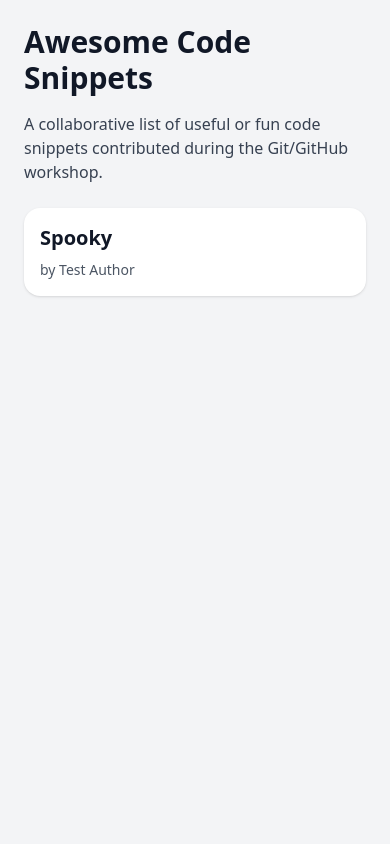
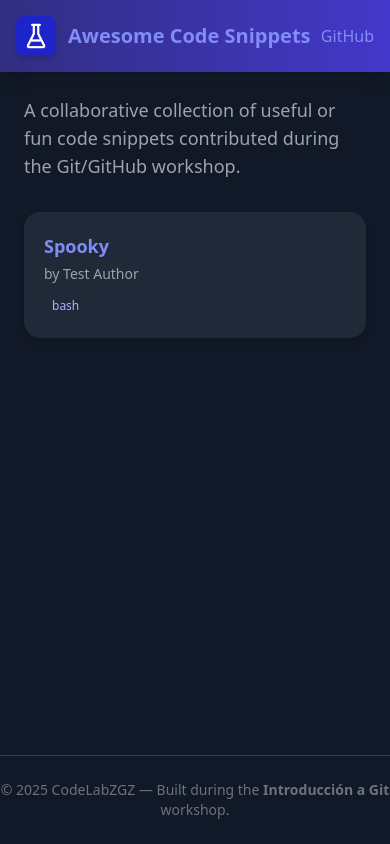
Before and after one commit to raulcv7/git101, a Flask app: page / in a window 390 px wide. Run offline with Flask 3, Linux system fonts and the light colour scheme; some libraries are stand-ins or nearby versions.

Commit message:
added styles

```diff
--- a/2025/templates/base.html
+++ b/2025/templates/base.html
@@ -2,14 +2,42 @@
 <html lang="en">
 <head>
   <meta charset="utf-8">
-  <title>{{ title or "Awesome Snippets" }}</title>
-  <link href="{{ url_for('static', filename='styles.css') }}" rel="stylesheet">
+  <title>{{ title or "Awesome Code Snippets" }}</title>
   <script src="https://cdn.tailwindcss.com"></script>
+  <script>
+    tailwind.config = {
+      theme: {
+        extend: {
+          colors: {
+            primary: '#818cf8',     // light indigo
+            surface: '#111827',     // background
+            surfaceLight: '#1f2937', // panels
+          }
+        }
+      }
+    }
+  </script>
+  <link rel="icon" href="{{ url_for('static', filename='codelabzgz-logo.png') }}">
 </head>
-<body class="bg-gray-100 text-gray-900 font-sans">
-  <div class="container mx-auto p-6">
-    <h1 class="text-3xl font-bold mb-4">Awesome Code Snippets</h1>
+<body class="bg-surface text-gray-200 font-sans min-h-screen flex flex-col transition-colors duration-300">
+  <header class="bg-gradient-to-r from-indigo-900 to-indigo-700 shadow-lg">
+    <div class="max-w-5xl mx-auto flex items-center justify-between p-4">
+      <div class="flex items-center space-x-3">
+        <img src="{{ url_for('static', filename='codelabzgz-logo.png') }}" alt="Logo" class="h-10 w-10 rounded-lg shadow-md">
+        <h1 class="text-xl font-semibold text-primary">Awesome Code Snippets</h1>
+      </div>
+      <a href="https://github.com/CodeLabZGZ/git101" target="_blank"
+         class="text-primary hover:text-indigo-300 font-medium transition">GitHub</a>
+    </div>
+  </header>
+
+  <main class="max-w-5xl mx-auto w-full p-6 flex-grow">
     {% block content %}{% endblock %}
-  </div>
+  </main>
+
+  <footer class="text-center text-gray-500 text-sm py-6 border-t border-gray-700">
+    © 2025 CodeLabZGZ — Built during the <b>Introducción a Git</b> workshop.
+  </footer>
+
 </body>
 </html>
--- a/2025/templates/index.html
+++ b/2025/templates/index.html
@@ -1,12 +1,17 @@
 {% extends "base.html" %}
 {% block content %}
-<p class="mb-6 text-gray-700">A collaborative list of useful or fun code snippets contributed during the Git/GitHub workshop.</p>
+<p class="mb-8 text-gray-400 text-lg">A collaborative collection of useful or fun code snippets contributed during the Git/GitHub workshop.</p>
 
-<div class="grid md:grid-cols-2 lg:grid-cols-3 gap-4">
+<div class="grid gap-6 sm:grid-cols-2 lg:grid-cols-3">
   {% for snippet in snippets %}
-  <a href="{{ url_for('snippet', slug=snippet.slug) }}" class="block p-4 bg-white rounded-2xl shadow hover:shadow-md transition">
-    <h2 class="text-xl font-semibold mb-2">{{ snippet.title }}</h2>
-    <p class="text-gray-600 text-sm">by {{ snippet.author }}</p>
+  <a href="{{ url_for('snippet', slug=snippet.slug) }}"
+   class="block bg-surfaceLight p-5 rounded-2xl shadow-md hover:shadow-xl hover:-translate-y-1 transition
+          hover:ring-2 hover:ring-indigo-500 hover:ring-offset-2 hover:ring-offset-surface">
+    <h2 class="text-lg font-semibold text-primary mb-1">{{ snippet.title }}</h2>
+    <p class="text-gray-400 text-sm mb-2">by {{ snippet.author }}</p>
+    <span class="inline-block bg-gray-800 text-indigo-300 text-xs font-medium px-2 py-1 rounded">
+      {{ snippet.language }}
+    </span>
   </a>
   {% endfor %}
 </div>
```
Also changed, not shown: 2025/templates/snippet.html (+10 -5 lines), .github/workflows/main.yml, 2025/static/codelabzgz-logo.png (added).
